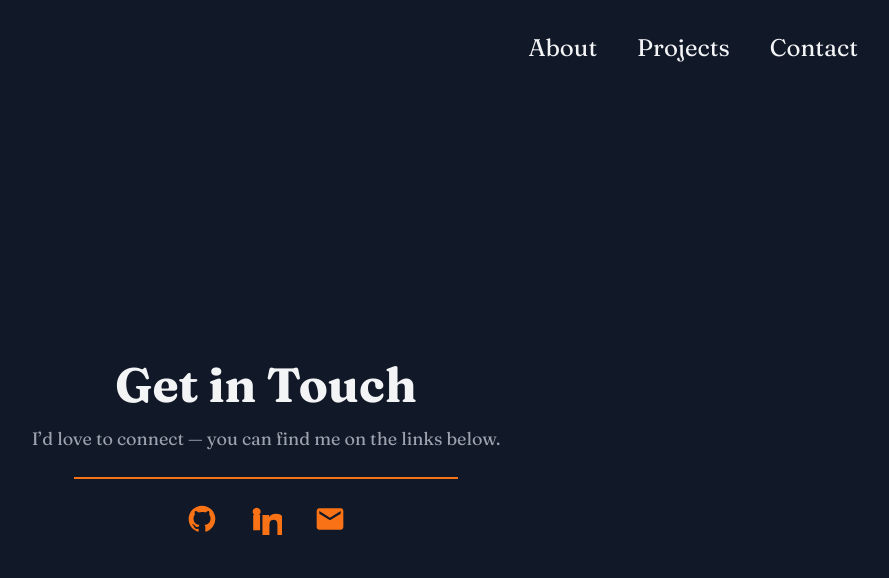
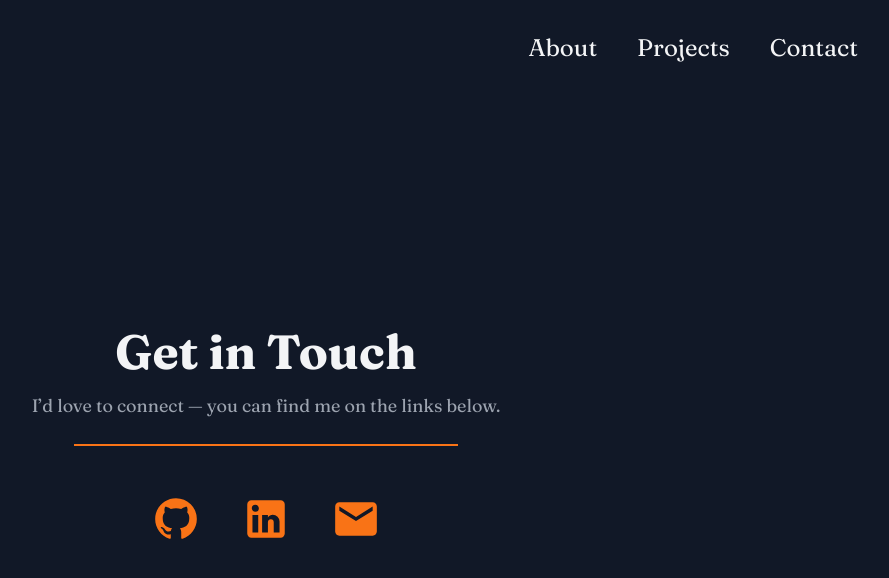
Before and after one commit to karinfdez/nextjs-portfolio, a Next.js app: page /contact in a window 1280 px wide. Shown: the top 578 px of the page, without its empty margins (374-1263 px from the left). Built offline with nearby package versions, Linux system fonts and the light colour scheme.

Commit message:
Modify the contact page

```diff
--- a/app/contact/page.js
+++ b/app/contact/page.js
@@ -1,31 +1,19 @@
 export const metadata = {
   title: 'Contact – My Portfolio',
 };
+
+import SocialIcons from "../../components/SocialIcons";
 
 export default function ContactPage() {
   return (
     <main className="flex flex-col items-center justify-center h-screen px-4 text-center">
       <h1 className="text-4xl md:text-5xl font-bold mb-4">Get in Touch</h1>
       <p className="max-w-xl text-lg text-gray-400 mb-6">
-        I’d love to connect — you can find me on the links below.
+        {`I’d love to connect — you can find me on the links below.`}
       </p>
       {/* divider */}
       <div className="h-0.5 w-full max-w-sm bg-orange-500 mb-6" />
-      {/* social icons – replace <svg> with your actual icons when ready */}
-      <div className="flex gap-8 text-orange-500 text-3xl">
-        <a href="https://github.com/yourusername" target="_blank" rel="noopener noreferrer" aria-label="GitHub" className="hover:text-orange-400 transition-colors duration-200">
-          {/* placeholder */}
-          <svg xmlns="http://www.w3.org/2000/svg" viewBox="0 0 24 24" fill="currentColor" className="w-8 h-8"><path d="M12 2C6.48 2 2 6.48 2 12c0 4.42 2.87 8.17 6.84 9.5.5.09.66-.22.66-.49 0-.24-.01-.87-.01-1.71-2.78.6-3.37-1.34-3.37-1.34-.46-1.17-1.12-1.48-1.12-1.48-.92-.63.07-.62.07-.62 1.02.07 1.55 1.05 1.55 1.05.9 1.54 2.36 1.1 2.94.84.09-.65.35-1.1.64-1.35-2.22-.26-4.55-1.11-4.55-4.95 0-1.09.39-1.98 1.03-2.68-.1-.26-.45-1.29.1-2.68 0 0 .84-.27 2.75 1.02A9.56 9.56 0 0 1 12 6.8c.85.004 1.71.115 2.51.337 1.9-1.29 2.74-1.02 2.74-1.02.56 1.39.21 2.42.1 2.68.64.7 1.03 1.59 1.03 2.68 0 3.85-2.34 4.68-4.57 4.93.36.31.69.92.69 1.85 0 1.34-.012 2.42-.012 2.75 0 .27.17.59.67.49A10.02 10.02 0 0 0 22 12c0-5.52-4.48-10-10-10Z"/></svg>
-        </a>
-        <a href="https://www.linkedin.com/in/yourusername" target="_blank" rel="noopener noreferrer" aria-label="LinkedIn" className="hover:text-orange-400 transition-colors duration-200">
-          {/* placeholder */}
-          <svg xmlns="http://www.w3.org/2000/svg" viewBox="0 0 24 24" fill="currentColor" className="w-8 h-8"><path d="M4.98 3.5C3.34 3.5 2 4.85 2 6.5s1.34 3 2.98 3C6.63 9.5 8 8.17 8 6.5 8 4.85 6.63 3.5 4.98 3.5zM2.4 20.5h5.16V9H2.4v11.5zM9.34 9H14.4v1.56h.08c.7-1.2 2.41-2.46 4.96-2.46 5.3 0 6.28 3.48 6.28 8.01v9.39h-5.16v-8.32c0-1.99-.04-4.56-2.78-4.56-2.78 0-3.21 2.17-3.21 4.41v8.47H9.34V9z"/></svg>
-        </a>
-        <a href="mailto:karinfdezp@gmail.com" aria-label="Email" className="hover:text-orange-400 transition-colors duration-200">
-          {/* placeholder */}
-          <svg xmlns="http://www.w3.org/2000/svg" viewBox="0 0 24 24" fill="currentColor" className="w-8 h-8"><path d="M20 4H4c-1.1 0-2 .9-2 2v12c0 1.1.9 2 2 2h16c1.1 0 2-.9 2-2V6c0-1.1-.9-2-2-2Zm0 4-8 5-8-5V6l8 5 8-5v2Z"/></svg>
-        </a>
-      </div>
+      <SocialIcons isMobile />
     </main>
   );
 }
```
